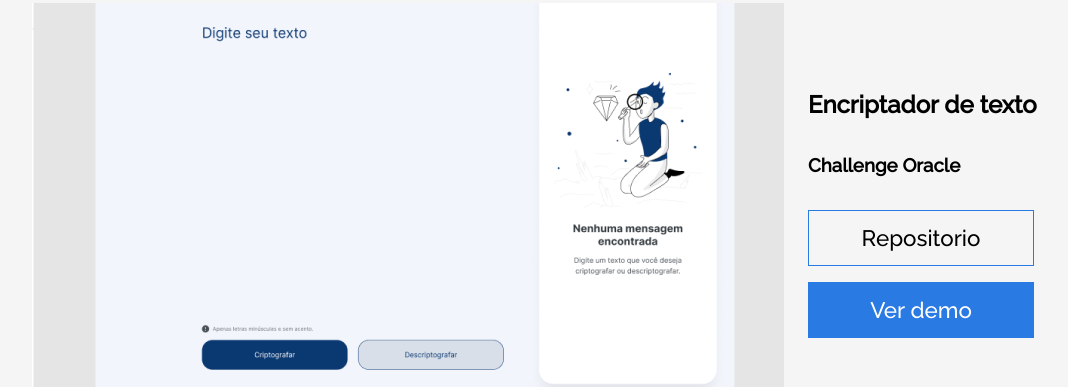
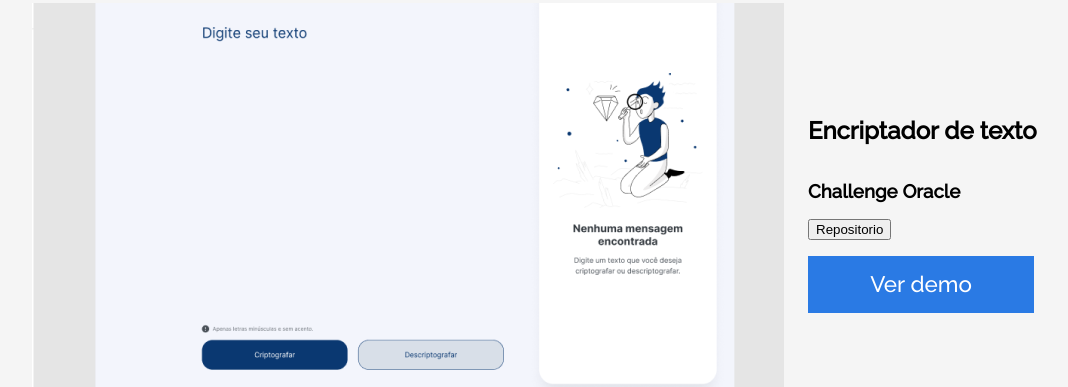
Before and after one commit to RafaelGV98/portafolio-challenger, a plain HTML site: page index.html in a window 1280 px wide. Shown: the part 1584-1971 px from the top of the page, without its empty margins (96-1164 px from the left). Drawn offline with nearby package versions, Linux system fonts and the light colour scheme.

Commit message:
solucion de error de botones en seccion  experiencia

```diff
--- a/index.html
+++ b/index.html
@@ -219,8 +219,8 @@
                 <h3 class="experience__text">Challenge Oracle</h3>
                     <div class="experience__description">
                             <!-- Pon el enlace del proyecto en Github o GithubPages -->
-                            <span class="experience__repo"><a href="https://github.com/RafaelGV98/encriptador"><button class="experiencia__botao--repo">Repositorio</button></a></span>
-                            <span class="experience__demo"><a href="https://rafaelgv98.github.io/encriptador/"><button class="experience__botao--demo active">Ver demo</button></a></span>
+                            <span class="experience__repo"><a href="https://github.com/RafaelGV98/encriptador" target="_blank"><button class="experience__botao--repo">Repositorio</button></a></span>
+                            <span class="experience__demo"><a href="https://rafaelgv98.github.io/encriptador/" target="_blank"><button class="experience__botao--demo active">Ver demo</button></a></span>
 
                     </div>
             </div>
```
